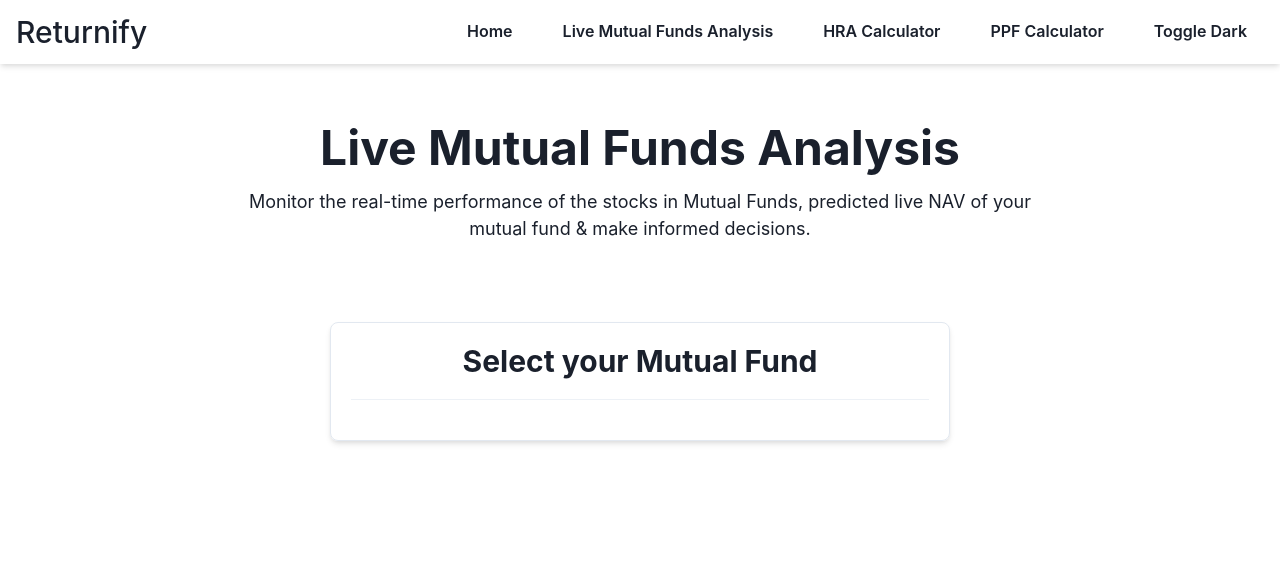
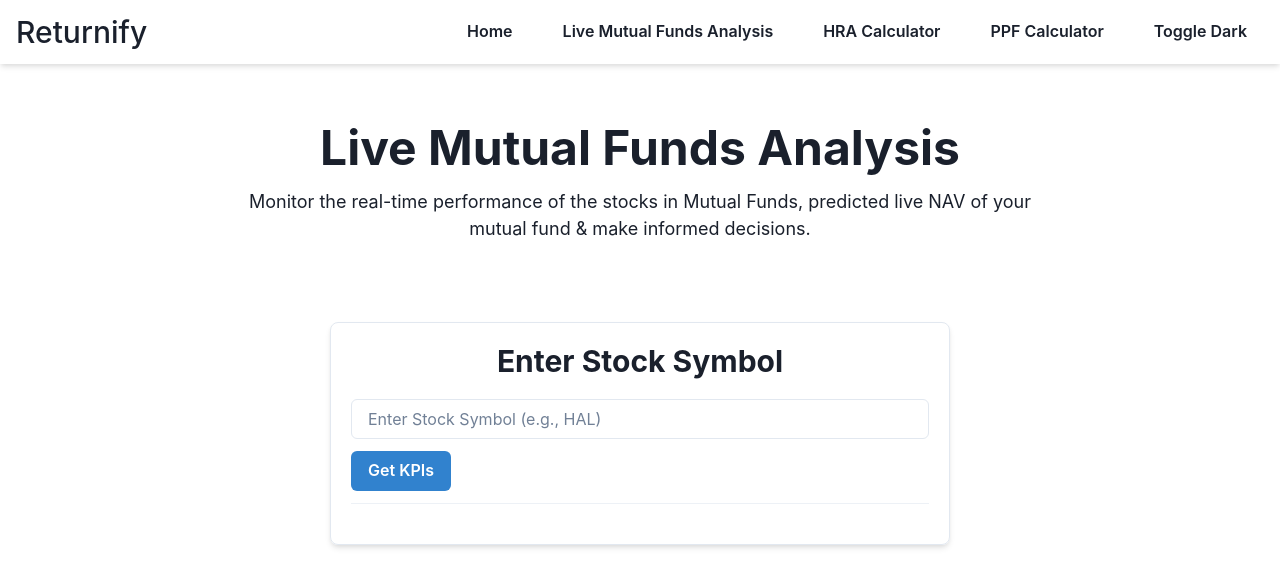
Before and after one commit to SidharthMahai/Returnify, a React (Vite) app: page /live-mutual-funds-analysis in a window 1280 px wide. Shown: the top 586 px of the page. Built offline with nearby package versions, Linux system fonts and the light colour scheme.

Commit message:
start of stocks

```diff
--- a/src/pages/LiveMutualFundsAnalysis/LiveMutualFundsAnalysis.jsx
+++ b/src/pages/LiveMutualFundsAnalysis/LiveMutualFundsAnalysis.jsx
@@ -1,7 +1,67 @@
-import { Box, Divider, Heading, VStack } from '@chakra-ui/react';
+import { useState } from 'react';
+import axios from 'axios';
+import {
+  Box,
+  Divider,
+  Heading,
+  VStack,
+  SimpleGrid,
+  Stat,
+  StatLabel,
+  StatNumber,
+  StatHelpText,
+  Input,
+  Button,
+} from '@chakra-ui/react';
 import Hero from '../../components/Hero/Hero';
 
-const LiveMutualFundsNav = () => (
+const LiveMutualFundsNav = () => {
+  const [stockSymbol, setStockSymbol] = useState('');
+  const [stockName, setStockName] = useState('');
+  const [livePrice, setLivePrice] = useState(null);
+  const [yesterdayClose, setYesterdayClose] = useState(null);
+  const [gainLossPercentage, setGainLossPercentage] = useState(null);
+
+  const handleStockSymbolChange = (event) => {
+    setStockSymbol(event.target.value);
+  };
+
+  const fetchStockData = async () => {
+    try {
+      const response = await axios.get(
+        `https://query1.finance.yahoo.com/v7/finance/chart/${stockSymbol}.BO?range=1d&interval=5m&indicators=quote&includeTimestamps=true`
+      );
+
+      const chartData = response.data.chart.result[0];
+      const closes = chartData.indicators.quote[0].close;
+
+      // Live price is the last available close
+      const livePriceValue = closes[closes.length - 1];
+      setLivePrice(livePriceValue);
+
+      // Yesterday's close from the meta object
+      const meta = chartData.meta;
+      const yesterdayCloseValue = meta.previousClose;
+      setYesterdayClose(yesterdayCloseValue);
+
+      // Stock name from the symbol
+      const stockNameValue = meta.symbol;
+      setStockName(stockNameValue);
+
+      // Calculate gain/loss percentage
+      const gainLoss = livePriceValue - yesterdayCloseValue;
+      const gainLossPercent = (gainLoss / yesterdayCloseValue) * 100;
+      setGainLossPercentage(gainLossPercent);
+    } catch (error) {
+      console.error('Error fetching stock data:', error);
+    }
+  };
+
+  const handleButtonClick = () => {
+    fetchStockData();
+  };
+
+  return (
     <VStack spacing={10} minH="100vh" p={5}>
       <Hero
         title="Live Mutual Funds Analysis"
@@ -9,11 +69,47 @@ const LiveMutualFundsNav = () => (
       />
       <Box p={5} shadow="md" borderWidth="1px" borderRadius="lg" width="50%">
         <Heading as="h3" size="lg" mb={5} textAlign="center">
-        Select your Mutual Fund
+          Enter Stock Symbol
         </Heading>
+        <Input
+          placeholder="Enter Stock Symbol (e.g., HAL)"
+          value={stockSymbol}
+          onChange={handleStockSymbolChange}
+          mb={3}
+        />
+        <Button colorScheme="blue" onClick={handleButtonClick} mb={3}>
+          Get KPIs
+        </Button>
+        {stockName && (
+          <Heading as="h4" size="md" mb={3} textAlign="center">
+            {stockName}
+          </Heading>
+        )}
         <Divider mb={5} />
+        {livePrice !== null &&
+          yesterdayClose !== null &&
+          gainLossPercentage !== null && (
+            <SimpleGrid columns={{ base: 1, md: 3 }} spacing={10}>
+              <Stat p={5} shadow="md" borderWidth="1px" borderRadius="lg">
+                <StatLabel>Live Price</StatLabel>
+                <StatNumber>{livePrice.toFixed(2)}</StatNumber>
+              </Stat>
+              <Stat p={5} shadow="md" borderWidth="1px" borderRadius="lg">
+                <StatLabel>{"Yesterday's Close"}</StatLabel>
+                <StatNumber>{yesterdayClose.toFixed(2)}</StatNumber>
+              </Stat>
+              <Stat p={5} shadow="md" borderWidth="1px" borderRadius="lg">
+                <StatLabel>Gain/Loss Percentage</StatLabel>
+                <StatNumber>{`${gainLossPercentage.toFixed(2)}%`}</StatNumber>
+                <StatHelpText>
+                  {gainLossPercentage >= 0 ? 'Gain' : 'Loss'}
+                </StatHelpText>
+              </Stat>
+            </SimpleGrid>
+          )}
       </Box>
     </VStack>
   );
+};
 
 export default LiveMutualFundsNav;
```
Lines whose indentation alone changed are shown as unchanged.
